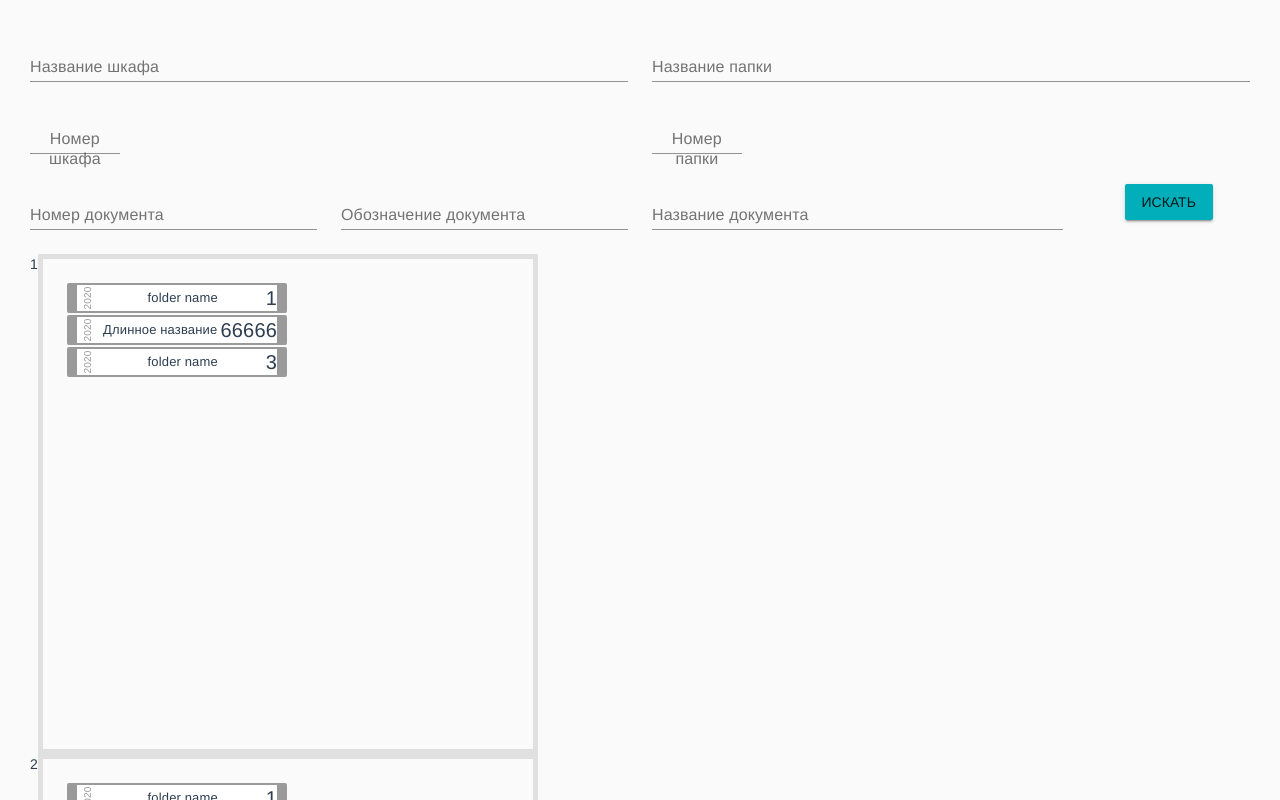
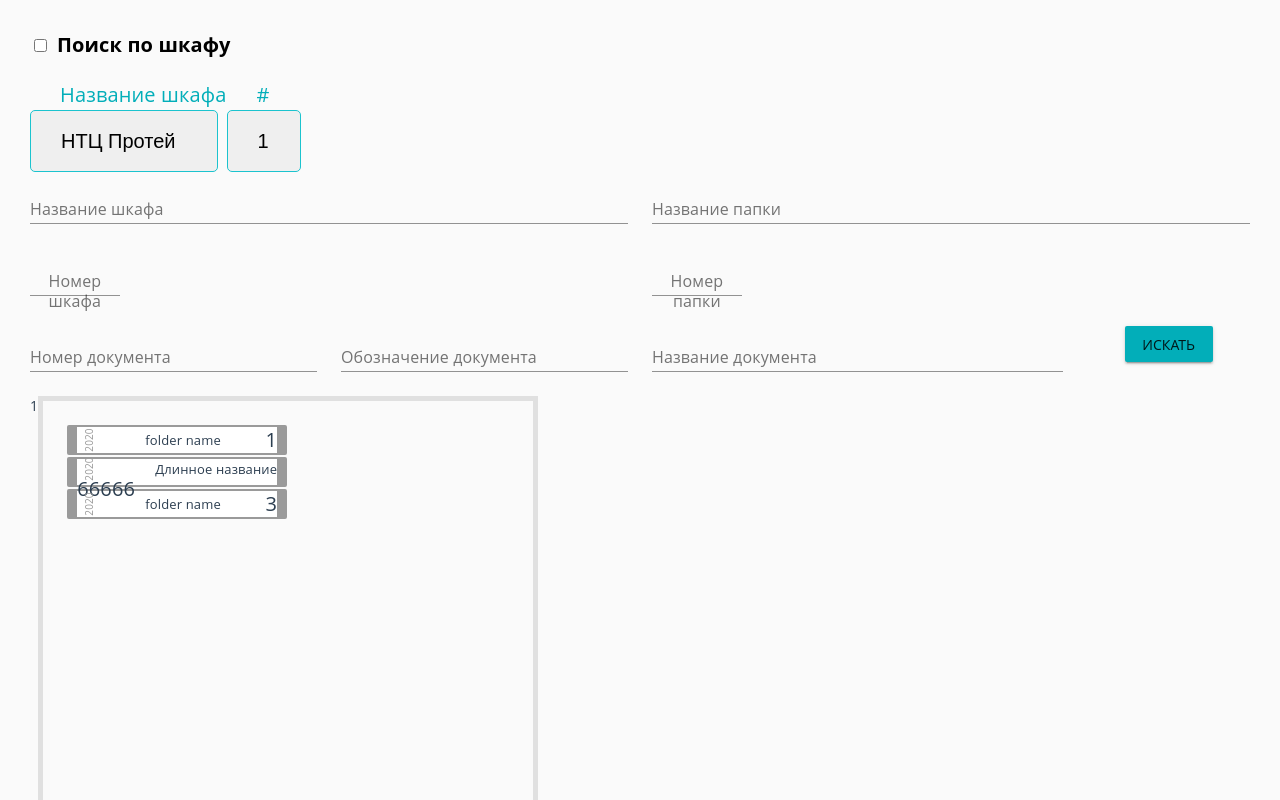
Before and after one commit to inuzen/virtual-archive, a Vue app in the folder client/: page / in a window 1280 px wide. Shown: the top 800 px of the page. Built offline with nearby package versions, Linux system fonts and the light colour scheme.

Commit message:
added new component for filter

```diff
--- a/client/src/App.vue
+++ b/client/src/App.vue
@@ -14,7 +14,7 @@
 @import "~vue-material/dist/theme/all";
 
 #app {
-  font-family: Avenir, Helvetica, Arial, sans-serif;
+  font-family: Open Sans, Avenir, Helvetica, Arial, sans-serif;
   -webkit-font-smoothing: antialiased;
   -moz-osx-font-smoothing: grayscale;
   text-align: center;
--- a/client/src/components/MainFilter.vue
+++ b/client/src/components/MainFilter.vue
@@ -1,5 +1,6 @@
 <template>
   <div class="main-filter">
+  <ShelfFilter />
     <div class="md-layout md-gutter">
         <div class="md-layout-item mad-layout md-layout-gutter">
                     <div class="md-layout-item">
@@ -61,8 +62,13 @@
 
 <script lang="ts">
 import { Component, Prop, Vue } from 'vue-property-decorator'
+import ShelfFilter from '@/components/filters/ShelfFilter.vue'
 
-@Component
+@Component({
+  components: {
+    ShelfFilter,
+  },
+})
 export default class MainFilter extends Vue {
 }
 
--- /dev/null
+++ b/client/src/components/filters/ShelfFilter.vue
@@ -0,0 +1,93 @@
+<template>
+  <div class="filter-container shelf-filter">
+      <div class="checkbox-wrapper"><input type="checkbox" name="" id="">Поиск по шкафу</div>
+      <div class="filter-wrapper combined-filter">
+          <div class="input-wrapper">
+              <label for="" class="input-label">Название шкафа</label>
+              <select class="input-select" name="" id="">
+                  <option value="1">НТЦ Протей</option>
+                  <option value="2">НТЦ Протей2</option>
+                  <option value="3">НТЦ Протей3</option>
+              </select>
+          </div>
+          <div class="input-wrapper">
+              <label for="" class="input-label">#</label>
+              <select class="input-select" name="" id="">
+                  <option v-for="item in [1,2,3,4,5,6]" :key="item" :value="item">{{item}}</option>
+              </select>
+          </div>
+      </div>
+  </div>
+</template>
+
+<script lang="ts">
+import { Component, Prop, Vue } from 'vue-property-decorator'
+
+@Component
+export default class ShelfFilter extends Vue {}
+
+</script>
+
+<style scoped lang="scss">
+@import '../../styles/colors.scss';
+
+.filter-container{
+    display: flex;
+        flex-direction: column;
+    flex-wrap: nowrap;
+    align-items: flex-start;
+    justify-content: flex-start;
+
+    .checkbox-wrapper{
+        font-size: 20px;
+        line-height: 150%;
+        font-weight: bold;
+        color: $text-folder;
+        margin-bottom: 20px;
+        input {
+            margin-right: 10px;
+        }
+    }
+}
+
+.filter-wrapper{
+    display: flex;
+    flex-direction: row;
+    align-items: center;
+    justify-content: space-between;
+}
+.combined-filter{
+    justify-content: flex-start;
+
+}
+.input-wrapper{
+    display: flex;
+    flex-direction: column;
+    flex-wrap: nowrap;
+    align-items: flex-start;
+    justify-content: flex-start;
+    select{
+        -moz-appearance:none;
+        -webkit-appearance:none;
+        appearance:none;
+    }
+    input, select {
+        padding: 15px 30px;
+        min-height: 60px;
+        border: 1px solid $interactive;
+        border-radius: 5px;
+        font-size: 20px;
+        line-height: 150%;
+
+        }
+    .input-label{
+        margin-left: 30px;
+        font-size: 20px;
+        line-height: 150%;
+        color: $text-interactive;
+    }
+    .input-select{
+
+    }
+}
+</style>
--- /dev/null
+++ b/client/src/styles/colors.scss
@@ -0,0 +1,13 @@
+$interactive: #1bc3ce;
+$folder: #9a9a9a;
+$text-interactive: #02aeb9;
+$text-folder: #000;
+$disabled-border: #e6e6e6;
+$disabled-fill: #f1f1f1;
+$sticker: #f39200;
+$input-hover: #b8e6e9;
+$input-default: #ebf5f5;
+$delete: #bc0404;
+
+$shadow: 4px 4px 25px rgba(0, 0, 0, 0.2);
+$shadow-color: #c4c4c4;
--- a/client/src/views/Home.vue
+++ b/client/src/views/Home.vue
@@ -1,7 +1,7 @@
 <template>
   <div class="home">
     <MainFilter />
-    <Shelves  :key="2"/>
+    <Shelves :key="2"/>
   </div>
 </template>
 
```
Also changed, not shown: client/src/components/MainFilter copy.vue (added, +17 -0 lines), 1 other file (tests, documents, lock files or other folders).
